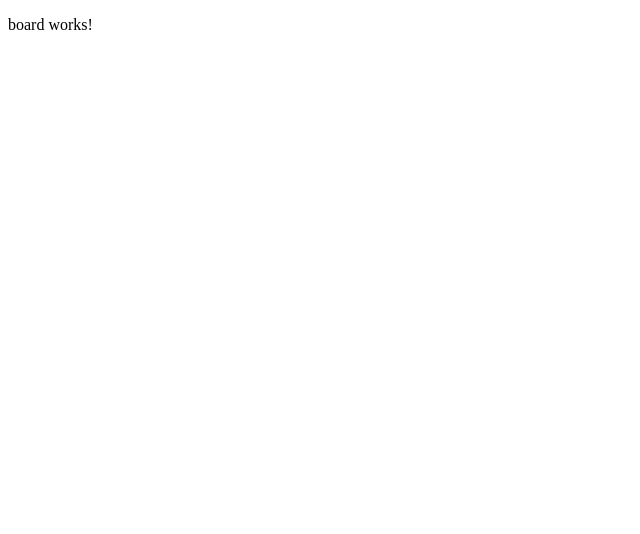
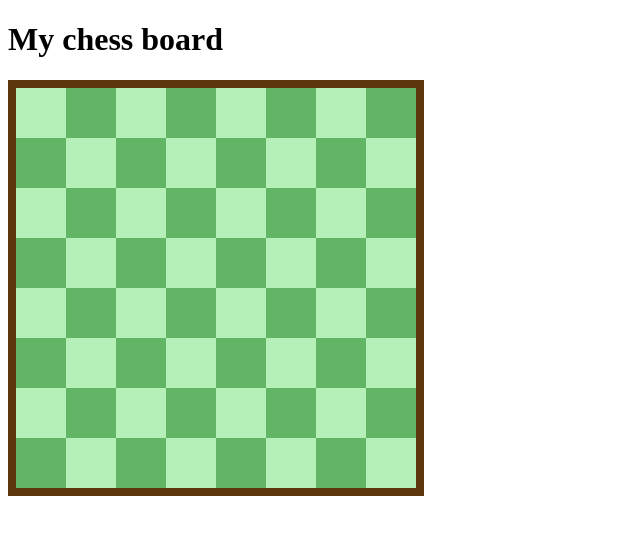
Before and after one commit to alexis-dl/chess, an Angular app in the folder chess-front/: page / in a window 1280 px wide. Shown: the top 534 px of the page, without its empty margins (0-640 px from the left). Built offline with nearby package versions, Linux system fonts and the light colour scheme.

Commit message:
create chess board with light and dark squares

```diff
--- a/chess-front/src/app/board/board.component.html
+++ b/chess-front/src/app/board/board.component.html
@@ -1 +1,9 @@
-<p>board works!</p>
+<h1>My chess board</h1>
+
+<div class="board">
+    <ng-container *ngFor="let row of [1, 2, 3, 4, 5, 6, 7, 8]">
+        <ng-container *ngFor="let col of [1, 2, 3, 4, 5, 6, 7, 8]">
+            <div [ngClass]="getSquareColor(row, col)"></div>
+        </ng-container>
+    </ng-container>
+</div>
--- a/chess-front/src/app/board/board.component.scss
+++ b/chess-front/src/app/board/board.component.scss
@@ -0,0 +1,23 @@
+.board {
+    display: grid;
+    grid-template-columns: repeat(8, 1fr);
+    grid-template-rows: repeat(8, 1fr);
+    width: 400px;
+    height: 400px;
+    border: 8px solid #5c360d;
+}
+
+.square {
+    width: 100%;
+    height: 100%;
+    align-items: center;
+    justify-content: center;
+}
+
+.square.light {
+    background-color: #b5f0b9;
+}
+
+.square.dark {
+    background-color: #63b566;
+}
--- a/chess-front/src/app/board/board.component.ts
+++ b/chess-front/src/app/board/board.component.ts
@@ -6,5 +6,7 @@ import { Component } from '@angular/core';
   styleUrls: ['./board.component.scss']
 })
 export class BoardComponent {
-
+  getSquareColor(row: number, col: number) {
+    return (row + col) % 2 == 0 ? 'square light' : 'square dark';
+  }
 }
```
